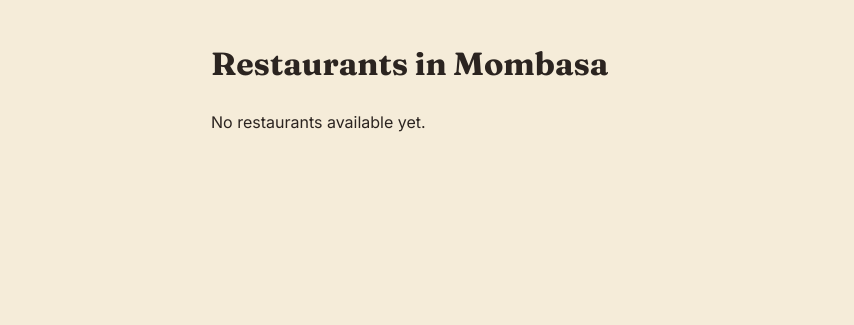
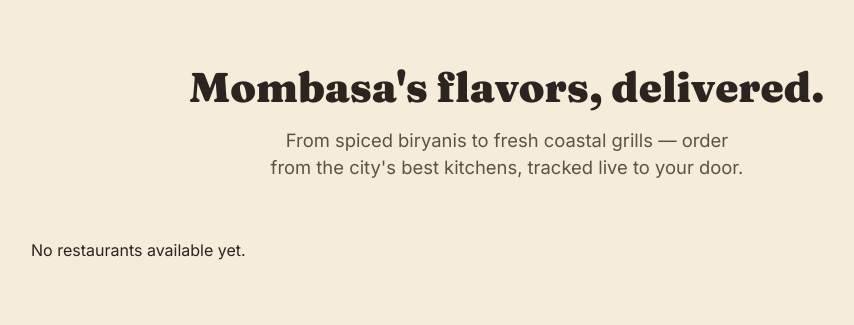
Before and after one commit to ATHMAN-RLD/mombasa-eats, a Django app: page / in a window 1280 px wide. Shown: the part 71-396 px from the top of the page, without its empty margins (133-987 px from the left). Run offline with Django 5.2, Linux system fonts and the light colour scheme; data that the repository does not hold is empty.

Commit message:
Add hero section, grid layout, and restaurant taglines

```diff
--- a/restaurants/models.py
+++ b/restaurants/models.py
@@ -3,6 +3,7 @@ from django.db import models
 
 class Restaurant(models.Model):
     name = models.CharField(max_length=200)
+    tagline = models.CharField(max_length=200, blank=True, help_text="A short, evocative line about this restaurant")
     location = models.CharField(max_length=200, help_text="e.g. Nyali, Mombasa")
     latitude = models.DecimalField(max_digits=9, decimal_places=6, null=True, blank=True)
     longitude = models.DecimalField(max_digits=9, decimal_places=6, null=True, blank=True)
--- a/restaurants/templates/base.html
+++ b/restaurants/templates/base.html
@@ -4,7 +4,7 @@
     <meta charset="UTF-8">
     <title>{% block title %}Mombasa Eats{% endblock %}</title>
     <link rel="preconnect" href="https://fonts.googleapis.com">
-    <link href="https://fonts.googleapis.com/css2?family=Fraunces:wght@500;700&family=Inter:wght@400;500;600&display=swap" rel="stylesheet">
+    <link href="https://fonts.googleapis.com/css2?family=Fraunces:wght@500;700;900&family=Inter:wght@400;500;600&display=swap" rel="stylesheet">
     <style>
         :root {
             --ocean: #1B3A4B;
@@ -39,22 +39,59 @@
             font-size: 1.3rem;
         }
         main {
-            max-width: 640px;
-            margin: 2.5rem auto;
-            padding: 0 1.5rem;
+            max-width: 1000px;
+            margin: 0 auto;
+            padding: 0 1.5rem 3rem;
+        }
+        .hero {
+            text-align: center;
+            padding: 3.5rem 1.5rem 2.5rem;
+        }
+        .hero h1 {
+            font-size: 2.6rem;
+            font-weight: 900;
+            margin-bottom: 0.5rem;
+        }
+        .hero p {
+            font-size: 1.15rem;
+            color: #5c5346;
+            max-width: 480px;
+            margin: 0 auto;
+        }
+        .grid {
+            display: grid;
+            grid-template-columns: repeat(auto-fill, minmax(240px, 1fr));
+            gap: 1.25rem;
         }
         .restaurant-card {
             background: #fff;
             border-bottom: 3px solid var(--saffron);
             border-radius: 4px;
             padding: 1.1rem 1.3rem;
-            margin-bottom: 1rem;
+            transition: transform 0.15s ease, box-shadow 0.15s ease;
+        }
+        .restaurant-card:hover {
+            transform: translateY(-4px);
+            box-shadow: 0 8px 20px rgba(27, 58, 75, 0.15);
+        }
+        .restaurant-card img {
+            width: 100%;
+            border-radius: 4px;
+            margin-bottom: 0.75rem;
+            aspect-ratio: 4 / 3;
+            object-fit: cover;
         }
         .restaurant-card a {
             color: var(--ocean);
             text-decoration: none;
             font-weight: 600;
             font-size: 1.15rem;
+        }
+        .tagline {
+            font-family: 'Fraunces', serif;
+            font-style: italic;
+            color: var(--henna);
+            font-size: 1.1rem;
         }
         .price {
             color: var(--henna);
@@ -70,8 +107,10 @@
             font-family: 'Inter', sans-serif;
             font-weight: 600;
             cursor: pointer;
+            transition: transform 0.1s ease, opacity 0.15s ease;
         }
-        button:hover { opacity: 0.9; }
+        button:hover, input[type="submit"]:hover { opacity: 0.9; }
+        button:active, input[type="submit"]:active { transform: scale(0.97); }
         input[type="text"], input[type="tel"] {
             font-family: 'Inter', sans-serif;
             padding: 0.5rem;
--- a/restaurants/templates/restaurants/restaurant_list.html
+++ b/restaurants/templates/restaurants/restaurant_list.html
@@ -1,16 +1,26 @@
 {% extends "base.html" %}
 {% block title %}Restaurants — Mombasa Eats{% endblock %}
 {% block content %}
-    <h1>Restaurants in Mombasa</h1>
+    <div class="hero">
+        <h1>Mombasa's flavors, delivered.</h1>
+        <p>From spiced biryanis to fresh coastal grills — order from the city's best kitchens, tracked live to your door.</p>
+    </div>
+    <div class="grid">
         {% for restaurant in restaurants %}
             <div class="restaurant-card">
                 {% if restaurant.image %}
-                <img src="{{ restaurant.image.url }}" alt="{{ restaurant.name }}" style="width: 100%; border-radius: 4px; margin-bottom: 0.75rem;">
+                    <a href="{% url 'restaurant_detail' restaurant.id %}">
+                        <img src="{{ restaurant.image.url }}" alt="{{ restaurant.name }}">
+                    </a>
                 {% endif %}
                 <a href="{% url 'restaurant_detail' restaurant.id %}">{{ restaurant.name }}</a>
+                {% if restaurant.tagline %}
+                    <p class="tagline">{{ restaurant.tagline }}</p>
+                {% endif %}
                 <p>{{ restaurant.location }}</p>
             </div>
         {% empty %}
             <p>No restaurants available yet.</p>
         {% endfor %}
+    </div>
 {% endblock %}
```
Also changed, not shown: restaurants/migrations/0003_restaurant_tagline.py (added). Lines whose indentation alone changed are shown as unchanged.
